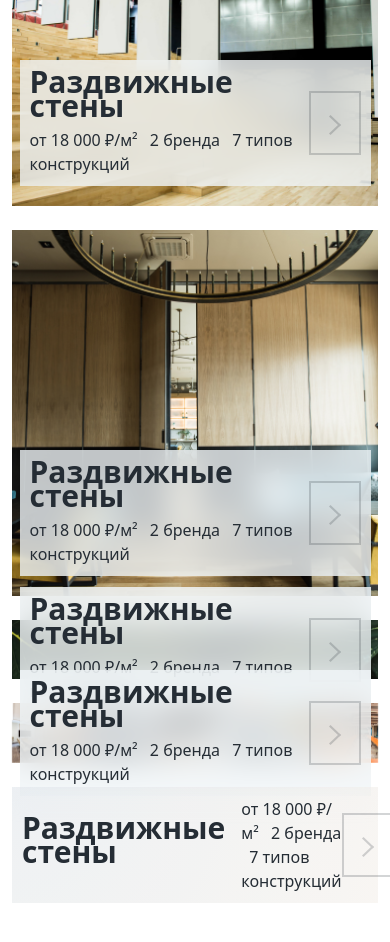
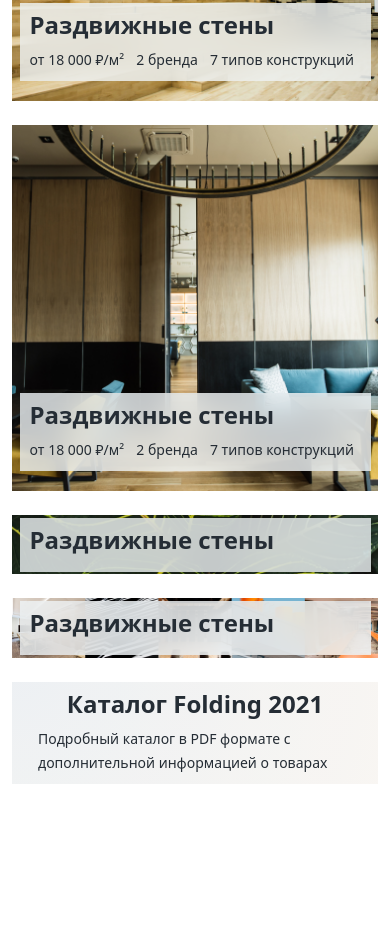
Before and after one commit to XudoyberdiyevDilshod/Foldin---multipage, a plain HTML site: page product.html in a window 390 px wide. Shown: the part 500-1442 px from the top of the page. After the commit the page ends 1384 px from the top, so only its background shows below. Drawn offline with Linux system fonts and the light colour scheme.

Commit message:
finished product page

```diff
--- a/product.html
+++ b/product.html
@@ -100,11 +100,7 @@
                             <div class="position-absolute product__content product__content-mini d-flex align-items-center align-self-center justify-content-between ">
                                 <div class="product__wrap ">
                                     <h3 class="product__wrap-title">Раздвижные стены</h3>
-                                    <p class="product__wrap-desc">
-                                        <span>от 18 000 ₽/м²</span>
-                                        <span class="ms-2">2 бренда</span>
-                                        <span class="ms-2">7 типов конструкций</span>
-                                    </p>
+
                                 </div>
 
                                 <a class="product__link" href="#">
@@ -119,11 +115,7 @@
                             <div class="position-absolute product__content product__content-mini d-flex align-items-center align-self-center justify-content-between ">
                                 <div class="product__wrap ">
                                     <h3 class="product__wrap-title">Раздвижные стены</h3>
-                                    <p class="product__wrap-desc">
-                                        <span>от 18 000 ₽/м²</span>
-                                        <span class="ms-2">2 бренда</span>
-                                        <span class="ms-2">7 типов конструкций</span>
-                                    </p>
+
                                 </div>
 
                                 <a class="product__link" href="#">
@@ -134,12 +126,10 @@
                     </div>
 
                     <div class="product__line mt-4 d-flex align-items-center justify-content-between ">
-                        <div class="product__wrap d-flex align-items-center">
-                            <h3 class="product__wrap-title">Раздвижные стены</h3>
+                        <div class="product__wrap product__wrap-bottom d-flex align-items-center">
+                            <h3 class="product__wrap-title">Каталог Folding 2021</h3>
                             <p class="product__wrap-desc ms-3">
-                                <span>от 18 000 ₽/м²</span>
-                                <span class="ms-2">2 бренда</span>
-                                <span class="ms-2">7 типов конструкций</span>
+                                <span>Подробный каталог в PDF формате с дополнительной информацией о товарах</span>
                             </p>
                         </div>
 
--- a/sass/blocks/main-page/_product.scss
+++ b/sass/blocks/main-page/_product.scss
@@ -81,3 +81,32 @@
       /* warning: gradient uses a rotation that is not supported by CSS and may not behave as expected */;
   backdrop-filter: blur(15px);
 }
+
+@media only screen and (max-width: 576px) {
+  .product__title {
+    font-size: 40px;
+    line-height: 45px;
+  }
+
+  .product__wrap-title {
+    font-size: 24px;
+    line-height: 24px;
+    text-align: start;
+  }
+
+  .product__wrap-desc {
+    span {
+      font-size: 14px;
+      line-height: 17px;
+    }
+  }
+
+  .product__link {
+    display: none;
+  }
+
+  .product__wrap-bottom {
+    flex-direction: column;
+
+  }
+}
```
Also changed, not shown: css/main.css, 1 other file.
